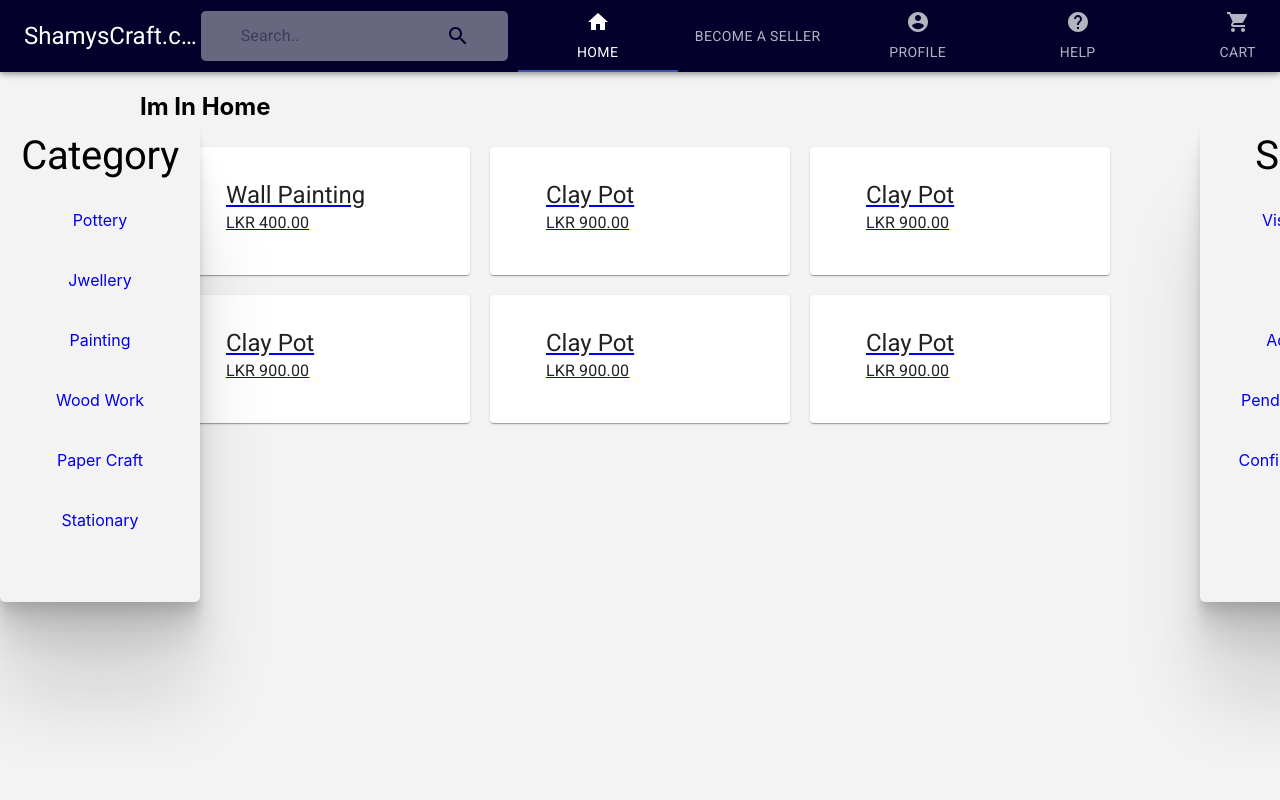
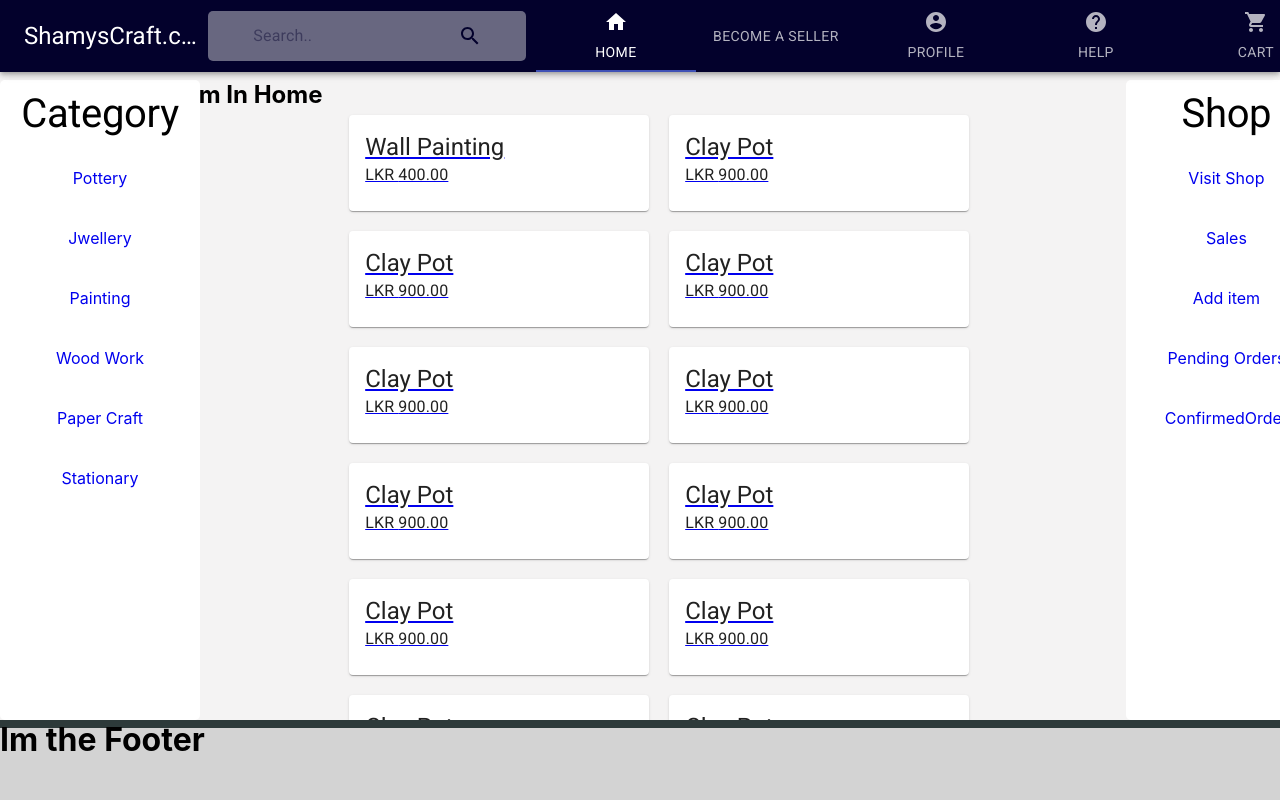
Before and after one commit to ShamysCraft/ShamysCraft_FrontEnd_Customer, a React (Create React App) app: page / in a window 1280 px wide. Shown: the top 800 px of the page. Built offline with nearby package versions, Linux system fonts and the light colour scheme; grey boxes are pictures that could not be loaded.

Commit message:
add changes

```diff
--- a/src/App.css
+++ b/src/App.css
@@ -1,75 +1,54 @@
 
-/* .App{
-  width: 100vh;
+
+/* body container */
+.container{
+  width: 100%;
   height: 100vh;
-} */
-
-body{
-  margin: 0;
-  padding: 0;
-
- }
-/*
-.Header{
-  position: fixed;
-} */
-
-.Body{
-
-  width: 1000px ;
-  height: 100%;
 
 }
-
-div.Search{
-  margin: 10px;
-  margin-left: auto;
-  /* padding: 15px; */
-  background-color: white;
-  opacity: 0.4;
+/* NavBar */
+.Header{
+  /* position: static; */
+  height: 10%;
+  width: 100%;
+}
+/* Body of the page */
+.BodyContainer{
+  height: 80%;
+  width: 100%;
+  /* margin: 15px; */
+  /* background-color: pink; */
   display: flex;
-  justify-content: center;
-  border-radius: 5px;
-  height: 20px;
-  width: 300px;
+  overflow-y: scroll;
+  overflow-x: hidden;
+}
+/* Footer  */
+.Footer{
+  height: 10%;
+  background-color: lightgrey;
 }
 
-.BodyContainer{
-  height: 100vh;
-  width: 100%;
-  /* background-color: pink; */
-  display: flex;
+.sideNavBar{
+  background-color: #F4F3F3;
+  width: 15%;
+}
+.content{
+  width: 73%;
 
 
 }
-
-
-
-.sideNavBar{
-  background-color: #F4F3F3;
-  width: 20%;
-
-
-}
-
-.content
-{
-  width: 80%;
- /* background-color: lightseagreen; */
-}
-
 .rightNavBar{
-  width: 20%;
+  width: 12%;
   background-color: #F4F3F3;
   justify-self: end;
 }
 
-.sidebar{
+/* .sidebar{
   position: fixed;
   height: 60%;
   width: 200px ;
   background-color: #F4F3F3;
-  margin: 50px 0 25px 0;
+
   border-radius: 5px;
   box-shadow:
   0 2.8px 2.2px rgba(0, 0, 0, 0.034),
@@ -78,11 +57,9 @@ div.Search{
   0 22.3px 17.9px rgba(0, 0, 0, 0.072),
   0 41.8px 33.4px rgba(0, 0, 0, 0.086),
   0 100px 80px rgba(0, 0, 0, 0.12)
+} */
 
-
-}
-
-.sidebarList{
+/* .sidebarList{
   height: auto;
   padding: 0;
   width: 100%;
@@ -97,25 +74,23 @@ div.Search{
   margin: 0;
   display: flex;
   flex-direction: column;
-/* justify-content: center; */
+
 align-items: center;
 }
+
 .sidebarList .row:hover{
   cursor: pointer;
   font-size: 20px;
   background-color: gray ;
 }
+
 .row #title{
   flex: 70%;
   display: grid;
   place-items: center;
   padding: 20px;
 
-}
-
-#rightNav{
-  margin-left: 60px;
-}
+} */
 
 /* Item */
 .record{
--- a/src/App.js
+++ b/src/App.js
@@ -39,15 +39,18 @@ function App() {
   return (
     <ThemeProvider theme={theme}>
     <div className="App" style={{backgroundColor: COLOURS.darkWhite}}>
+
+      <div className="container">
+
+        <div className="Header">
             <Header />
-      <div></div>
-        <div className="container">
-        </div>
-        <div className="BodyContainer">
-           <div className="sideNavBar">
-               <SideNavBar/>
         </div>
 
+        <div className="BodyContainer">
+          {/* left side navbar */}
+           <div className="sideNavBar"><SideNavBar/></div>
+
+           {/* body content */}
            <div className="content">
               <Body>
                 <Switch>
@@ -103,11 +106,14 @@ function App() {
               </Body>
            </div>
 
-           <div className="rightNavBar">
-               <RightNav/>
+            {/* right side navbar */}
+           <div className="rightNavBar"><RightNav/></div>
+        </div>
+
+        <div className="Footer">
+          <Footer/>
         </div>
         </div>
-      <Footer/>
     </div>
     </ThemeProvider>
   );
--- a/src/components/Header/Header.js
+++ b/src/components/Header/Header.js
@@ -1,7 +1,7 @@
 import React, {useState} from "react"
 import {Link} from "react-router-dom"
 import {COLOURS} from "../../theme/colors"
-
+import {makeStyles} from "@material-ui/core/styles"
 
 //import material ui design
 import SearchIcon from '@material-ui/icons/Search';
@@ -29,9 +29,23 @@ import {
 
 } from '@material-ui/core'
 
-
+const useStyles = makeStyles((theme)=>({
+    Search:{
+        margin: '10px',
+        marginLeft: 'auto',
+        /* padding: 15px; */
+        backgroundColor: 'white',
+        opacity: '0.4',
+        display: 'flex',
+        justifyContent: 'center',
+        borderRadius: '5px',
+        height: '20px',
+        width: '300px'
+    }
+}));
 
 const Header = (props)=>{
+    const classes = useStyles();
     const [value, setValue] = useState(0);
     const handleClickTab =(e, newValue) => {
         setValue(newValue)
@@ -63,10 +77,10 @@ const Header = (props)=>{
     //     setValue(value);
     // }
     return(
-        <AppBar position="sticky">
+        <AppBar >
         <Toolbar className="Header"  style={{backgroundColor: COLOURS.darkBlue }}>
             <Typography className="Logo" variant="h5" noWrap>ShamysCraft.com</Typography>
-            <div className="Search" variant="contained" style={{padding:'15px'}}>
+            <div className={classes.Search} variant="contained" style={{padding:'15px'}}>
                 <InputBase
                     className="inputSearch"
                     style={{color : COLOURS.darkBlue}}
--- a/src/components/Item/ItemData.js
+++ b/src/components/Item/ItemData.js
@@ -26,4 +26,53 @@ export const ItemData = [
         title : "Clay Pot",
         price : "900.00"
     },
+
+    {
+        title : "Clay Pot",
+        price : "900.00"
+    },
+    {
+        title : "Clay Pot",
+        price : "900.00"
+    },
+    {
+        title : "Clay Pot",
+        price : "900.00"
+    },
+    {
+        title : "Clay Pot",
+        price : "900.00"
+    },
+    {
+        title : "Clay Pot",
+        price : "900.00"
+    },
+    {
+        title : "Clay Pot",
+        price : "900.00"
+    },
+    {
+        title : "Clay Pot",
+        price : "900.00"
+    },
+    {
+        title : "Clay Pot",
+        price : "900.00"
+    },
+    {
+        title : "Clay Pot",
+        price : "900.00"
+    },
+    {
+        title : "Clay Pot",
+        price : "900.00"
+    },
+    {
+        title : "Clay Pot",
+        price : "900.00"
+    },
+    {
+        title : "Clay Pot",
+        price : "900.00"
+    },
 ]
--- a/src/components/RightNavBar/RightNavBar.js
+++ b/src/components/RightNavBar/RightNavBar.js
@@ -2,20 +2,62 @@ import { Typography } from '@material-ui/core'
 import React from 'react'
 import {Link} from 'react-router-dom'
 import {RightNavBarData} from "./RightNavBarData"
+import {makeStyles} from "@material-ui/core/styles"
+const useStyles = makeStyles((theme)=>({
+    sidebar:{
+        position: 'fixed',
+        height: '80%',
+        width: '200px',
+        backgroundColor: 'white',
+        /* margin: 50px 0 25px 0, */
+        borderRadius: '5px',
+    },
+
+    sidebarList:{
+        height: 'auto',
+        padding: 0,
+        width: '100%'
+    },
+
+    row:{
+        width: '100%',
+        height: '60px',
+        margin: 0,
+        display: 'flex',
+        flexDirection: 'column',
+         alignItems: 'center',
+
+        "&:hover":{
+            cursor: 'pointer',
+            fontSize: '20px',
+            backgroundColor: 'gray'
+        }
+    },
+
+    title:{
+        flex: '70%',
+        display: 'grid',
+        placeItems: 'center',
+        padding: '20px',
+    }
+
+
+}));
 function RightNavBar() {
+    const classes = useStyles();
     return (
-        <div className="sidebar" id="rightNav">
+        <div className={classes.sidebar} id="rightNav">
             <Typography style={{textAlign:"center"}} variant="h2">Shop</Typography>
-            <ul className="sidebarList">
+            <ul className={classes.sidebarList}>
                 {RightNavBarData.map((val,key)=>{
                     return(
                         <li key={key}
-                        className="row"
+                        className={classes.row}
                         >
                             <Link style={{textDecoration:'none'}} to={`${val.link}`}
                             >
                             {""}
-                            <div id="title">
+                            <div className={classes.title}>
                                 {val.title}
                             </div>
                             </Link>
--- a/src/components/SideNavBar/SideNavBar.js
+++ b/src/components/SideNavBar/SideNavBar.js
@@ -3,19 +3,61 @@ import { Typography } from "@material-ui/core"
 import React from "react"
 import {sideBarData} from "./sideBarData"
 import {Link} from 'react-router-dom'
+import {makeStyles} from "@material-ui/core/styles"
+const useStyles = makeStyles((theme)=>({
+    sidebar:{
+        position: 'fixed',
+        height: '80%',
+        width: '200px',
+        backgroundColor: 'white',
+        /* margin: 50px 0 25px 0, */
+        borderRadius: '5px',
+
+    },
+
+    sidebarList:{
+        height: 'auto',
+        padding: 0,
+        width: '100%'
+    },
+
+    row:{
+        width: '100%',
+        height: '60px',
+        margin: 0,
+        display: 'flex',
+        flexDirection: 'column',
+         alignItems: 'center',
+
+        "&:hover":{
+            cursor: 'pointer',
+            fontSize: '20px',
+            backgroundColor: 'gray'
+        }
+    },
+
+    title:{
+        flex: '70%',
+        display: 'grid',
+        placeItems: 'center',
+        padding: '20px',
+    }
+
+}));
 const SideNavBar = ()=>{
+    const classes = useStyles();
     return(
-       <div className="sidebar">
+       <div className={classes.sidebar}>
            <Typography variant="h2" style={{textAlign:"center"}}>Category</Typography>
            <ul className = "sidebarList">
            {sideBarData.map((val,key)=>{
            return (
             <li key={key}
-                className="row"
+            className={classes.row}
                 >
                 <Link style={{textDecoration:'none'}} to={`${val.link}`}>
                {""}
-               <div id="title">
+               <div className={classes.title}>
                    {val.title}
                </div>
                 </Link>
--- a/src/containers_webPages/User_Seller/CheckoutPage.js
+++ b/src/containers_webPages/User_Seller/CheckoutPage.js
@@ -8,34 +8,42 @@ import {
     CardMedia,
     Button,
     Typography,
-    Grid
+    Grid,
+    ButtonGroup
 } from "@material-ui/core"
 
 
 const useStyles = makeStyles((theme)=>({
     block :{
-        marginTop: '20px'
+        marginTop: '20px',
+        textAlign: 'center'
     },
-    row:{
+    container :{
         display:'flex',
+        justifyContent: 'center',
         width: '600px',
-        margin: '5px',
 
     },
-    row1:{
-        width:'250px'
+    prodContent:{
+        margin: '5px',
+        textAlign: 'center'
+
     },
-    row2:{
-        width:'200px'
+
+    row:{
+        textAlign:'center',
+        display: 'flex',
+        justifyContent: 'center',
+
     },
-    row3:{
-        width:'100px'
-    },
+
     btn:{
         backgroundColor : COLOURS.btnColor,
 
     },
-
+    heading:{
+        fontWeight : 'bold'
+    }
 }));
 const CheckOut = (props)=>{
     const classes = useStyles();
@@ -51,22 +59,50 @@ const CheckOut = (props)=>{
         >
             {/* order Struct come here */}
             <div className={classes.block}>
-            <Card className={classes.row}>
-            <CardContent className={classes.row1}>
-                   {/* image goes here */}
-                   <Typography>Product Name</Typography>
-                   <Typography>Product Price</Typography>
+            <Card className={classes.container}>
+            <CardContent className={classes.img}>
+                {/* image goes here */}
+                <Typography>Product Name</Typography>
+            </CardContent>
+            <CardContent className={classes.prodContent}>
+
+                <CardContent className={classes.row}>
+                    <CardContent>
+                        <Typography className={classes.heading}>Unit Price</Typography>
+                        <Typography>LKR 80</Typography>
+                   </CardContent>
+                   <CardContent>
+                        <Typography className={classes.heading}>Quantity</Typography>
+                        <ButtonGroup>
+                            <Button>-</Button>
+                            <Button>count</Button>
+                            <Button>+</Button>
+                        </ButtonGroup>
+                   </CardContent>
+                   <CardContent>
+                        <Typography className={classes.heading}>Total Price</Typography>
+                        <Typography>LKR 240</Typography>
+                   </CardContent>
                </CardContent>
-               <CardContent className={classes.row2}>
-                   <Typography>Quantity</Typography>
-                   <Typography>Price * Qty</Typography>
-                   <Typography>Delivery Method</Typography>
-                   <Typography>Availability</Typography>
-               </CardContent>
-               <CardContent className={classes.row3}>
-                   <Typography>Total Price</Typography>
-                   <Button className={classes.btn}>Check Out</Button>
-               </CardContent>
+               <CardContent>
+                   <Typography className={classes.heading}> Select your delivery option </Typography>
+                    <select name="" id="">
+                        <option value="">-Select-</option>
+                        <option value="">Cash On Delivery</option>
+                    </select>
+                </CardContent>
+               <CardContent>
+                    <Button variant="contained" fullWidth color="primary">Check Out</Button>
+                </CardContent>
+
+               {/* row 2 */}
+
+
+            </CardContent>
+
+
+
+
             </Card>
             </div>
         </Grid>
--- a/src/containers_webPages/seller/AddItemPage.js
+++ b/src/containers_webPages/seller/AddItemPage.js
@@ -46,8 +46,14 @@ const useStyles = makeStyles((theme)=>({
     },
     form: {
         width: '100%', // Fix IE 11 issue.
-        marginTop: theme.spacing(5),
-      }
+
+      },
+
+    card:{
+        padding:'20px',
+        margin: '20px',
+        width: '50vh'
+    }
 }));
 
 const AddItemPage = (props)=>{
@@ -63,10 +69,12 @@ const AddItemPage = (props)=>{
 
     return(
         <div>
-            <Container component="main" maxWidth="xs">
+            <Container  component="main" maxWidth="xs">
+                <Card className={classes.card}>
             <CssBaseline/>
+            <Typography variant="h4">Add Item</Typography>
             <form className={classes.form} noValidate>
-                <Typography variant="h3">Add Item</Typography>
+
                 {/* <FormLabel>Name</FormLabel> */}
                 <TextField
                     variant="standard"
@@ -101,12 +109,9 @@ const AddItemPage = (props)=>{
                     margin="normal"
                     required
                     id="Price"
-                    value="LKR"
                     label="Price Per Item"
                     name="Price"
-                    autoComplete="Price"
-                    autoFocus
-                    type="number"
+
                     InputProps={{inputProps:{min:0}}}
                     onChange={event => setText(event.target.value)}
 
@@ -116,7 +121,7 @@ const AddItemPage = (props)=>{
                     margin="normal"
                     required
                     multiline
-                    rows={2}
+                    rows={1}
                     id="Description"
                     label="Description"
                     name="Description"
@@ -143,7 +148,7 @@ const AddItemPage = (props)=>{
 
                 <div className={classes.qtybtn}>
                 <FormLabel>Quantity : </FormLabel>
-                <ButtonGroup disableRipple variant="contained"   >
+                <ButtonGroup disableRipple variant="contained">
                         <Button color="primary" onClick={()=> count<1 ? "" : setCount(count-1)} >-</Button>
                         <Button>{count}</Button>
                         <Button color="primary"onClick={()=>count>9 ? "" : setCount(count+1)}>+</Button>
@@ -156,6 +161,7 @@ const AddItemPage = (props)=>{
                     </ButtonGroup>
                 </div>
             </form>
+            </Card>
             </Container>
         </div>
     )
--- a/src/index.css
+++ b/src/index.css
@@ -1,5 +1,11 @@
+*{
+  margin: 0;
+  padding: 0;
+
+}
 body {
   margin: 0;
+
   font-family: -apple-system, BlinkMacSystemFont, 'Segoe UI', 'Roboto', 'Oxygen',
     'Ubuntu', 'Cantarell', 'Fira Sans', 'Droid Sans', 'Helvetica Neue',
     sans-serif;
```
Also changed, not shown: src/containers_webPages/User_Seller/OrderHistory.js (+4 -3 lines), src/containers_webPages/User_Seller/ProfilePage.js (+13 -9 lines). Lines whose indentation alone changed are shown as unchanged.
